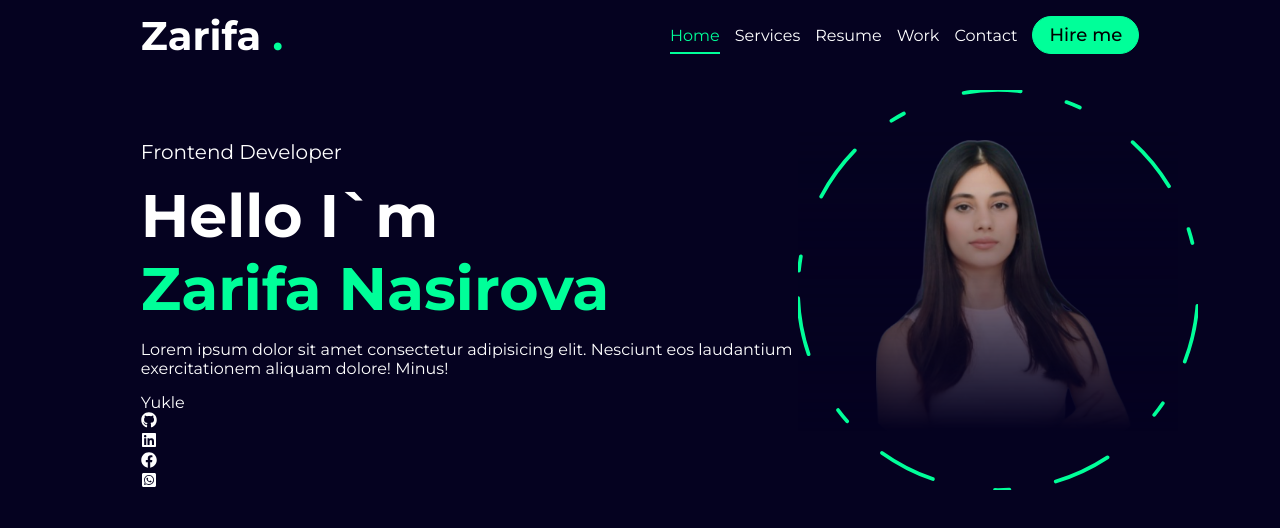
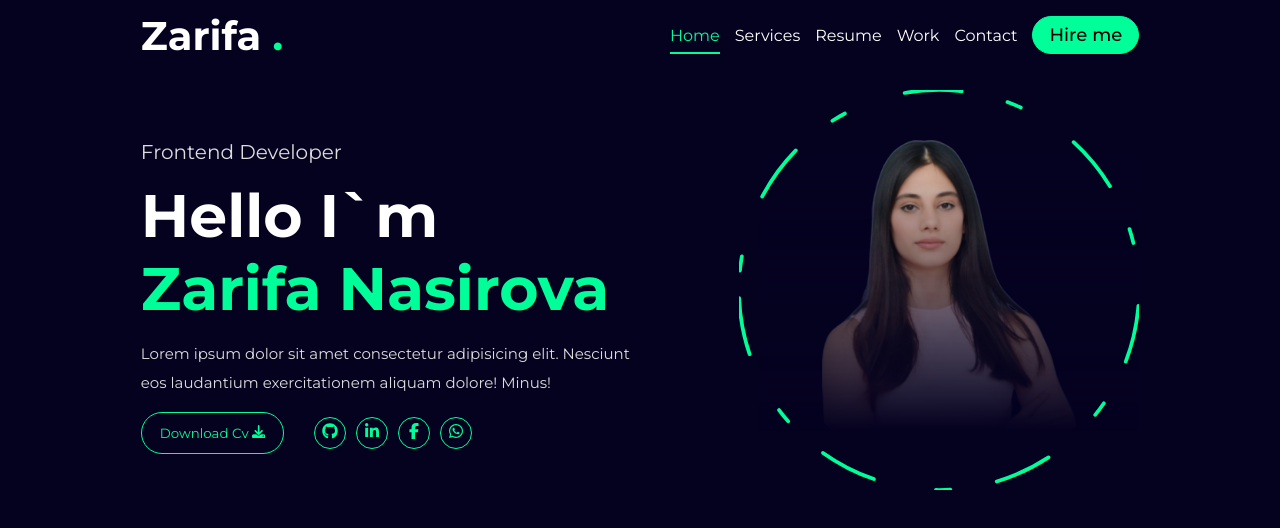
Before and after one commit to Zaranasirova/Portfolio-website, a React (Create React App) app: page / in a window 1280 px wide. Shown: the top 528 px of the page. Built offline with nearby package versions, Linux system fonts and the light colour scheme.

Commit message:
home section

```diff
--- /dev/null
+++ b/src/assets/scss/components/_social.scss
@@ -0,0 +1,16 @@
+.social-links {
+  display: flex;
+  gap: 10px;
+  align-items: center;
+  li {
+    border: 1px solid var(--color);
+    width: 20px;
+    height: 20px;
+    border-radius: 50%;
+    display: flex;
+    justify-content: center;
+    align-items: center;
+    padding: 15px;
+
+  }
+}
--- a/src/assets/scss/index.scss
+++ b/src/assets/scss/index.scss
@@ -4,6 +4,7 @@
 
 @import "./components/header";
 @import "./components/nav";
+@import "./components/social";
 
 //pages
 
--- a/src/assets/scss/pages/_home.scss
+++ b/src/assets/scss/pages/_home.scss
@@ -1,54 +1,87 @@
 .home-section {
   margin-top: 20px;
+
   .container {
     .main-content {
       display: flex;
       justify-content: space-between;
+
       .photo {
         position: relative;
         width: 50%;
+        display: flex;
+        justify-content: flex-end;
+        align-items: center;
+
         .image-container {
+          position: relative;
           width: 380px;
           height: 380px;
-          position: absolute;
-          top: 0;
-          left: 0;
           display: flex;
           justify-content: center;
           align-items: center;
+
           img {
             width: 100%;
             height: 100%;
             padding-top: 50px;
-            padding-left: 30px;
             object-fit: contain;
-            mask-image: linear-gradient(to bottom, rgba(0, 0, 0, 1) 10%, rgba(0, 0, 0, 0) 90%);
-            -webkit-mask-image: linear-gradient(to bottom, rgba(0, 0, 0, 1) 10%, rgba(0, 0, 0, 0) 90%);
+            mask-image: linear-gradient(
+              to bottom,
+              rgba(0, 0, 0, 1) 10%,
+              rgba(0, 0, 0, 0) 90%
+            );
+            -webkit-mask-image: linear-gradient(
+              to bottom,
+              rgba(0, 0, 0, 1) 10%,
+              rgba(0, 0, 0, 0) 90%
+            );
           }
         }
+
         .circle-box {
+          position: absolute;
           width: 400px;
           height: 400px;
-          position: absolute;
           top: 0;
-          left: 0;
+          right: 0;
           background-color: transparent;
-
         }
       }
-      .info{
+
+      .info {
         padding-top: 50px;
         display: flex;
         flex-direction: column;
         gap: 15px;
-        .profession-title{
-            font-size: 20px;
+        width: 50%;
+        .profession-title {
+          font-size: 20px;
+          color: #ddd;
         }
-        .introduction{
-            font-size: 60px;
-            span{
-                color: var(--color);
+        .introduction {
+          font-size: 60px;
+          span {
+            color: var(--color);
+          }
+        }
+        .introduction-text {
+          font-size: 15px;
+          color: #ddd;
+          line-height: 1.9;
+        }
+        .social-info {
+          display: flex;
+          gap: 30px;
+          .download {
+            border: 1px solid var(--color);
+            border: 1px solid var(--color);
+            border-radius: 40px;
+            padding: 12px 18px;
+            a {
+              color: var(--color);
             }
+          }
         }
       }
     }
--- a/src/components/Social.tsx
+++ b/src/components/Social.tsx
@@ -1,10 +1,11 @@
 import React from "react";
 import { Link } from "react-router-dom";
 import { FaGithub } from "react-icons/fa";
-import { FaLinkedin } from "react-icons/fa";
-import { FaFacebook } from "react-icons/fa";
-import { FaWhatsappSquare } from "react-icons/fa";
-import path from "path";
+import { FaFacebookF } from "react-icons/fa6";
+import { FaWhatsapp } from "react-icons/fa";
+
+import { FaLinkedinIn } from "react-icons/fa";
+
 
 const Social = () => {
   interface SocialItem {
@@ -14,19 +15,19 @@ const Social = () => {
 
   const socials: SocialItem[] = [
     {
-      icon: <FaGithub />,
+      icon: <FaGithub fill="#00ff99" />,
       path: "https://github.com/",
     },
     {
-      icon: <FaLinkedin />,
+      icon: <FaLinkedinIn fill="#00ff99"/>,
       path: "https://www.linkedin.com/in/z%C9%99rif%C9%99-n%C9%99sirova-34a551309/",
     },
     {
-      icon: <FaFacebook />,
+      icon: <FaFacebookF fill="#00ff99" />,
       path: "https://www.facebook.com/profile.php?id=61564042628039",
     },
     {
-      icon: <FaWhatsappSquare />,
+      icon: <FaWhatsapp fill="#00ff99" />,
       path: "https://github.com/",
     },
   ];
--- a/src/pages/HomePage.tsx
+++ b/src/pages/HomePage.tsx
@@ -2,7 +2,8 @@ import React from "react";
 import resume from "../assets/image/cv.pdf/Zərifə.pdf";
 import cv_image from "../assets/image/cv.pdf/New Project.png";
 import Social from "../components/Social";
-import { motion } from "framer-motion";
+import { color, motion } from "framer-motion";
+import { FaDownload } from "react-icons/fa6";
 
 const HomePage = () => {
   return (
@@ -14,16 +15,16 @@ const HomePage = () => {
             <h2 className="introduction">
               Hello I`m <br></br><span>Zarifa Nasirova</span>
             </h2>
-            <p>
+            <p className="introduction-text">
               Lorem ipsum dolor sit amet consectetur adipisicing elit. Nesciunt
               eos laudantium exercitationem aliquam dolore! Minus!
             </p>
             <div className="social-info">
-              <div className="download">
+              <button className="download">
                 <a href={resume} download="Zarife.pdf">
-                  Yukle
+                  Download Cv  <FaDownload fill="#00ff99"/>
                 </a>
-              </div>
+              </button>
               <Social />
             </div>
           </div>
```
